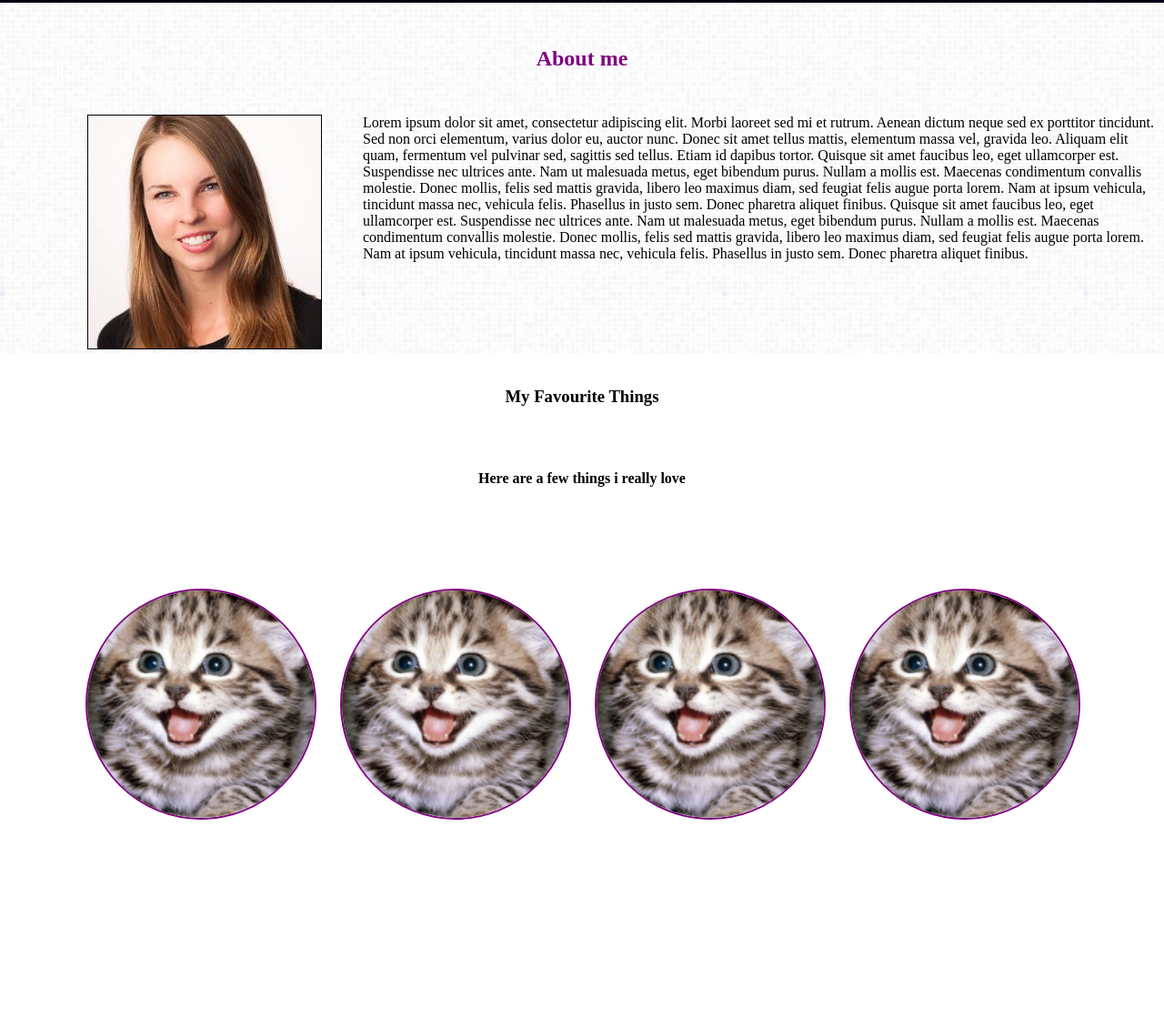
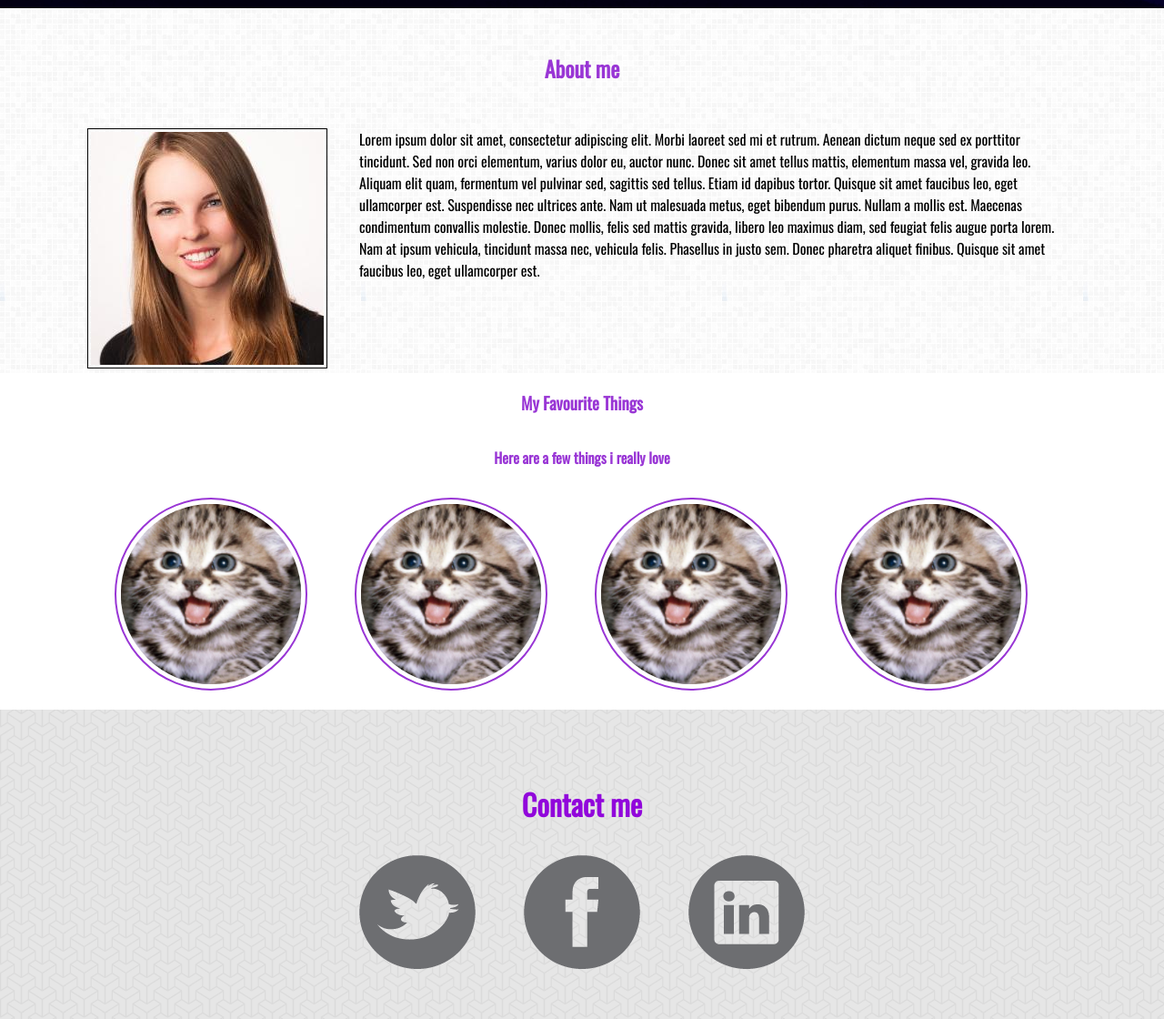
Before and after one commit to asuaruiz/my-cute-page, a plain HTML site: page index.html in a window 1280 px wide. Shown: the part 575-1695 px from the top of the page at 91% size. Before the commit the page ends 1560 px from the top, so only its background shows below. Drawn offline with nearby package versions, Linux system fonts and the light colour scheme.

Commit message:
ejercicio terminado

```diff
--- a/css/main.css
+++ b/css/main.css
@@ -1,6 +1,12 @@
+body {
+	font-family: 'Oswald', sans-serif;
+}
+.texto {
+	text-align: center;
+}
 ul {
 	list-style: none;
-	padding: 1em 13em;
+	padding: 1em 15.5em;
 }
 .link {
 	text-decoration: none;
@@ -33,31 +39,52 @@ ul {
 }
 .titulo2 {
 	text-align: center;
-	padding: 2em;
+	padding: 1em;
+	color: #9936d5;
 }
 .fondo {
 	background-image: url(../images/tile1.png);
 }
 .about	{
 	text-align: center;
-	color:purple;
+	color:#9936d5;
 	font-weight: bold;
 	font-size: 1.5em;
 	padding: 2em;
 }
+.parrafo2 {
+	width: 50em;
+}
 .fotoperfil {
 	border: 1px solid black;
+	padding: 0.2em;
 }
 .perfil	{
 	clear:both;
 	padding-left: 6em;
-	padding-right: 1	em;
+	padding-right: 1em;
 }
 .circulo {
 	border-radius: 10em;
-	border: 2px solid purple;
+	border: 2px solid #9936d5;
+	width: 90%;
+	padding: 0.3em;
 }
 .espacio {
-	margin: 5em;
+	margin: 1em 7em;
 
 }
+.fondo2 {
+	background-image: url(../images/tile2.png);
+	text-align: center;
+	padding: 3em;
+}
+.footertitle {
+	margin: 1em;
+	font-size: 2em;
+	color: rgb(145,6,219);
+}
+.socialmedia {
+	margin-left: 20em;
+	margin-right: 20em;
+}
--- a/index.html
+++ b/index.html
@@ -1,11 +1,12 @@
 <!doctype html>
 <html>
   <head>
+    <meta charset="utf-8">
+    <title>My Cute Page</title>
     <link type='text/css' rel='stylesheet' href='http://fonts.googleapis.com/css?family=Oswald'>
     <link rel="stylesheet" type="text/css" href="css/grid-system.css">
     <link rel="icon" href="favicon.ico">
     <link rel="stylesheet" href="css/main.css">
-    <!-- Inserta tu código aqui -->
   </head>
   <body>
   	<header>
@@ -41,8 +42,8 @@
   				<div class="col-3">
   					<img class="fotoperfil" src="images/profile.jpg" alt="">
   				</div>
-  				<div class="col-9">
-  					<p>Lorem ipsum dolor sit amet, consectetur adipiscing elit. Morbi laoreet sed mi et rutrum. Aenean dictum neque sed ex porttitor tincidunt. Sed non orci elementum, varius dolor eu, auctor nunc. Donec sit amet tellus mattis, elementum massa vel, gravida leo. Aliquam elit quam, fermentum vel pulvinar sed, sagittis sed tellus. Etiam id dapibus tortor. Quisque sit amet faucibus leo, eget ullamcorper est. Suspendisse nec ultrices ante. Nam ut malesuada metus, eget bibendum purus. Nullam a mollis est. Maecenas condimentum convallis molestie. Donec mollis, felis sed mattis gravida, libero leo maximus diam, sed feugiat felis augue porta lorem. Nam at ipsum vehicula, tincidunt massa nec, vehicula felis. Phasellus in justo sem. Donec pharetra aliquet finibus.  Quisque sit amet faucibus leo, eget ullamcorper est. Suspendisse nec ultrices ante. Nam ut malesuada metus, eget bibendum purus. Nullam a mollis est. Maecenas condimentum convallis molestie. Donec mollis, felis sed mattis gravida, libero leo maximus diam, sed feugiat felis augue porta lorem. Nam at ipsum vehicula, tincidunt massa nec, vehicula felis. Phasellus in justo sem. Donec pharetra aliquet finibus.</p>
+  				<div class="col-9 parrafo2">
+  					<p>Lorem ipsum dolor sit amet, consectetur adipiscing elit. Morbi laoreet sed mi et rutrum. Aenean dictum neque sed ex porttitor tincidunt. Sed non orci elementum, varius dolor eu, auctor nunc. Donec sit amet tellus mattis, elementum massa vel, gravida leo. Aliquam elit quam, fermentum vel pulvinar sed, sagittis sed tellus. Etiam id dapibus tortor. Quisque sit amet faucibus leo, eget ullamcorper est. Suspendisse nec ultrices ante. Nam ut malesuada metus, eget bibendum purus. Nullam a mollis est. Maecenas condimentum convallis molestie. Donec mollis, felis sed mattis gravida, libero leo maximus diam, sed feugiat felis augue porta lorem. Nam at ipsum vehicula, tincidunt massa nec, vehicula felis. Phasellus in justo sem. Donec pharetra aliquet finibus.  Quisque sit amet faucibus leo, eget ullamcorper est.</p>
   				</div>
   			</div>
   		</section>
@@ -69,4 +70,22 @@
         </div>
       </div>
   	</section>
+    <section class="container-fluid fondo2">
+      <div class="row">
+        <div class="col-12">
+          <h1 class="footertitle">Contact me</h1>
+        </div>
+      </div>
+      <div class="row socialmedia">
+        <div class="col-4">
+          <img class="image-social" src="images/twitter.png" alt="">
+        </div>
+        <div class="col-4">
+          <img class="image-social" src="images/facebook.png" alt="">
+        </div>
+        <div class="col-4">
+          <img class="image-social" src="images/linkedin.png" alt="">
+        </div>
+      </div>
+    </section>
 </html>
```
Lines whose indentation alone changed are shown as unchanged.
